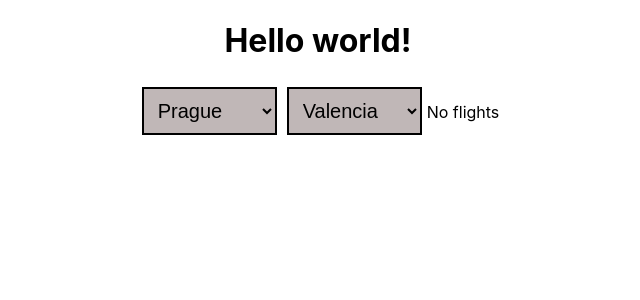
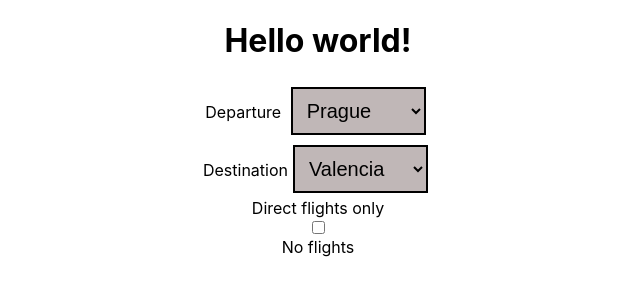
Before and after one commit to jadebssn/Hackathon, a React (Create React App) app: page / in a window 1280 px wide. Shown: the top 300 px of the page, without its empty margins (322-962 px from the left). Built offline with nearby package versions, Linux system fonts and the light colour scheme.

Commit message:
more styling

```diff
--- a/src/App.css
+++ b/src/App.css
@@ -1,38 +1,5 @@
 .App {
-  text-align: center;
-}
-
-.App-logo {
-  height: 40vmin;
-  pointer-events: none;
-}
-
-@media (prefers-reduced-motion: no-preference) {
-  .App-logo {
-    animation: App-logo-spin infinite 20s linear;
-  }
-}
-
-.App-header {
-  background-color: #282c34;
-  min-height: 100vh;
   display: flex;
   flex-direction: column;
   align-items: center;
-  justify-content: center;
-  font-size: calc(10px + 2vmin);
-  color: white;
 }
-
-.App-link {
-  color: #61dafb;
-}
-
-@keyframes App-logo-spin {
-  from {
-    transform: rotate(0deg);
-  }
-  to {
-    transform: rotate(360deg);
-  }
-}
--- a/src/App.js
+++ b/src/App.js
@@ -9,30 +9,39 @@ function App() {
   const [flights, setFlights] = useState([]);
   const [city, setCity] = useState('');
   const [departure, setDeparture] = useState('');
+  const [directFlights, setDirectFlights] = useState(false);
+
   const affilId = "data4youcbp202106";
+
   async function fetchAll() {
     const resp = await fetch(
-      `https://api.skypicker.com/flights?fly_from=${departure}&fly_to=${city}&date_from=26/6/2021&date_to=29/6/2021&partner=${affilId}&limit=5&direct_flights=0`
+      `https://api.skypicker.com/flights?fly_from=${departure}&fly_to=${city}&date_from=26/6/2021&date_to=29/6/2021&partner=${affilId}&limit=20&direct_flights=${directFlights}&offset=2`
     );
     const data = await resp.json();
     console.log(data);
     setFlights(data.data);
   }
   useEffect(() => {
-    city && departure &&
-    fetchAll();
-  }, [city, departure]);
+    city && departure && fetchAll();
+  }, [city, departure, directFlights]);
 
   return (
     <div className="App">
       <BrowserRouter>
-        <Dropdown setCity={setCity} setDeparture={setDeparture}/>
+        <Dropdown
+          setCity={setCity}
+          setDeparture={setDeparture}
+          setDirectFlights={setDirectFlights}
+          directFlights={directFlights}
+        />
         <Switch>
-          <Route  exact path="/" component={() =>
-            flights.length > 0 ?
-              <Flights flights={flights} />
-              : "No flights"
-          } />
+          <Route
+            exact
+            path="/"
+            component={() =>
+              flights.length > 0 ? <Flights flights={flights} /> : "No flights"
+            }
+          />
         </Switch>
       </BrowserRouter>
     </div>
--- a/src/components/Dropdown.js
+++ b/src/components/Dropdown.js
@@ -11,9 +11,13 @@ function Dropdown(props) {
     console.log(e.target.value);
   };
 
+
+
   return (
     <>
       <h1>Hello world!</h1>
+      <div>
+        <label htmlFor="selectList">Departure </label>
         <select
           className="dropdown"
           name="selectList"
@@ -25,7 +29,9 @@ function Dropdown(props) {
           <option value="WAW">Warsaw</option>
           <option value="PED">Pardubice</option>
         </select>
-
+      </div>
+      <div>
+        <label htmlFor="selectList">Destination</label>
         <select
           className="dropdown"
           name="selectList"
@@ -38,6 +44,14 @@ function Dropdown(props) {
           <option value="MXP">Milano</option>
           <option value="ATH">Athens</option>
         </select>
+      </div>
+
+      <label htmlFor="flights">Direct flights only</label>
+      <input
+        type="checkbox"
+        checked={props.directFlights}
+        onChange={() => props.setDirectFlights(!props.directFlights)}
+      />
     </>
   );
 }
--- a/src/components/Flight.css
+++ b/src/components/Flight.css
@@ -3,21 +3,26 @@
   background-color: rgb(192, 183, 183);
   border: 2px solid black;
   margin: 10px;
+  width: 50%;
+  padding: 20px;
 }
 
 .departureinfo {
   display: flex;
   flex-direction: column;
-  width: 50%;
+  width: 30%;
+  padding-left: 50px;
+
 }
 
 .arrivalinfo {
   display: flex;
   flex-direction: column;
+  width: 30%;
 }
 
 .price {
-  margin-left: 300px;
+
   margin-top: 40px;
   color: red;
 }
--- a/src/components/Flight.js
+++ b/src/components/Flight.js
@@ -7,13 +7,17 @@ function Flight(props) {
       <div className="departureinfo">
         <p className="city">{props.cityCodeFrom} </p>
         <p className="time">
-          {DateTime.fromMillis(props.dTime * 1000).toFormat("hh:mm")}{" "}
+          {DateTime.fromMillis(props.dTime * 1000).toLocaleString(
+            DateTime.TIME_SIMPLE
+          )}{" "}
         </p>
       </div>
       <div className="arrivalinfo">
         <p className="city">{props.flyTo} </p>
         <p className="time">
-          {DateTime.fromMillis(props.aTime * 1000).toFormat("hh:mm")}{" "}
+          {DateTime.fromMillis(props.aTime * 1000).toLocaleString(
+            DateTime.TIME_SIMPLE
+          )}{" "}
         </p>
       </div>
 
--- a/src/components/Flights.js
+++ b/src/components/Flights.js
@@ -7,6 +7,7 @@ function Flights(props) {
     <>
       {props.flights.map((flight, i) => (
         <Flight
+          key={i}
           cityCodeFrom={flight.cityCodeFrom}
           flyTo={flight.flyTo}
           dTime={flight.dTime}
```
Lines whose indentation alone changed are shown as unchanged.
